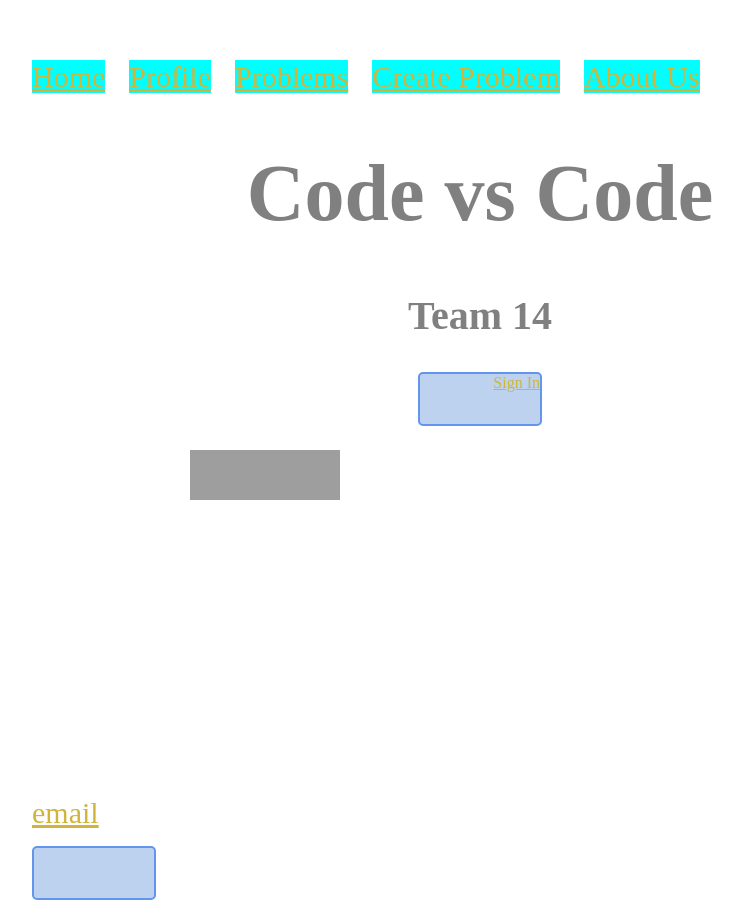
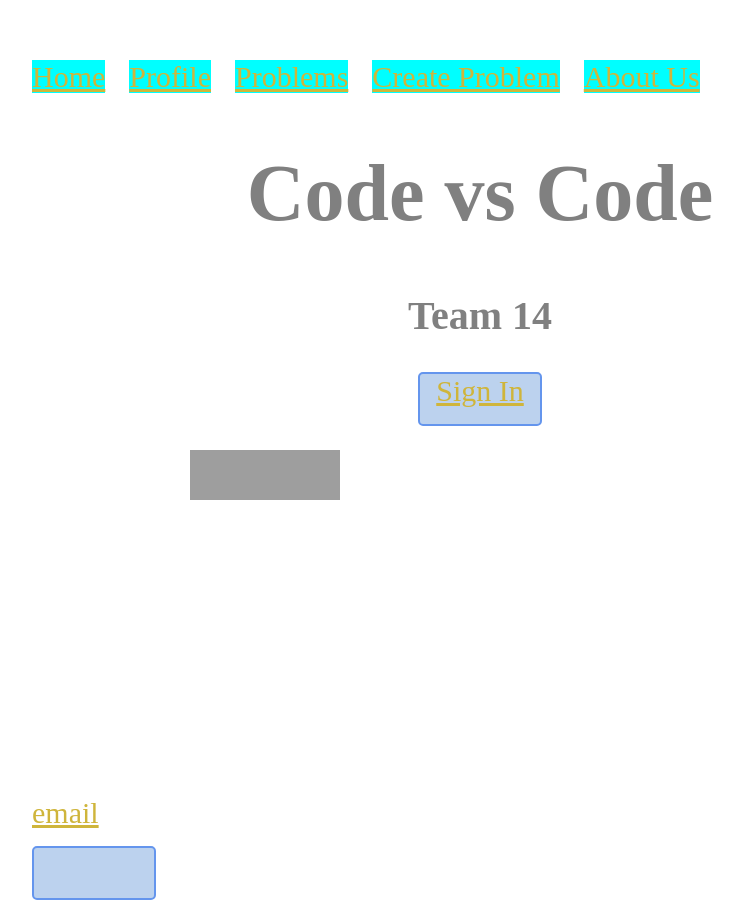
Before and after one commit to rramakrishnan246/rramakrishnan246.github.io, a Jekyll site: the page built from index.html, in a window 1280 px wide. Shown: the whole page, without its empty margins (160-903 px from the left). Built offline with Jekyll 4.4.1, drawn with Linux system fonts in a browser that asks for light colours; grey boxes are pictures that could not be loaded.

Commit message:
Update index.css

```diff
--- a/css/index.css
+++ b/css/index.css
@@ -5,5 +5,7 @@ div {
 	height: 50px;
 	width: 120px;
 	margin: auto;
-	text-align: right;
+	text-align: center;
+	font: Arial;
+	font-size: 30px;
 }
```
